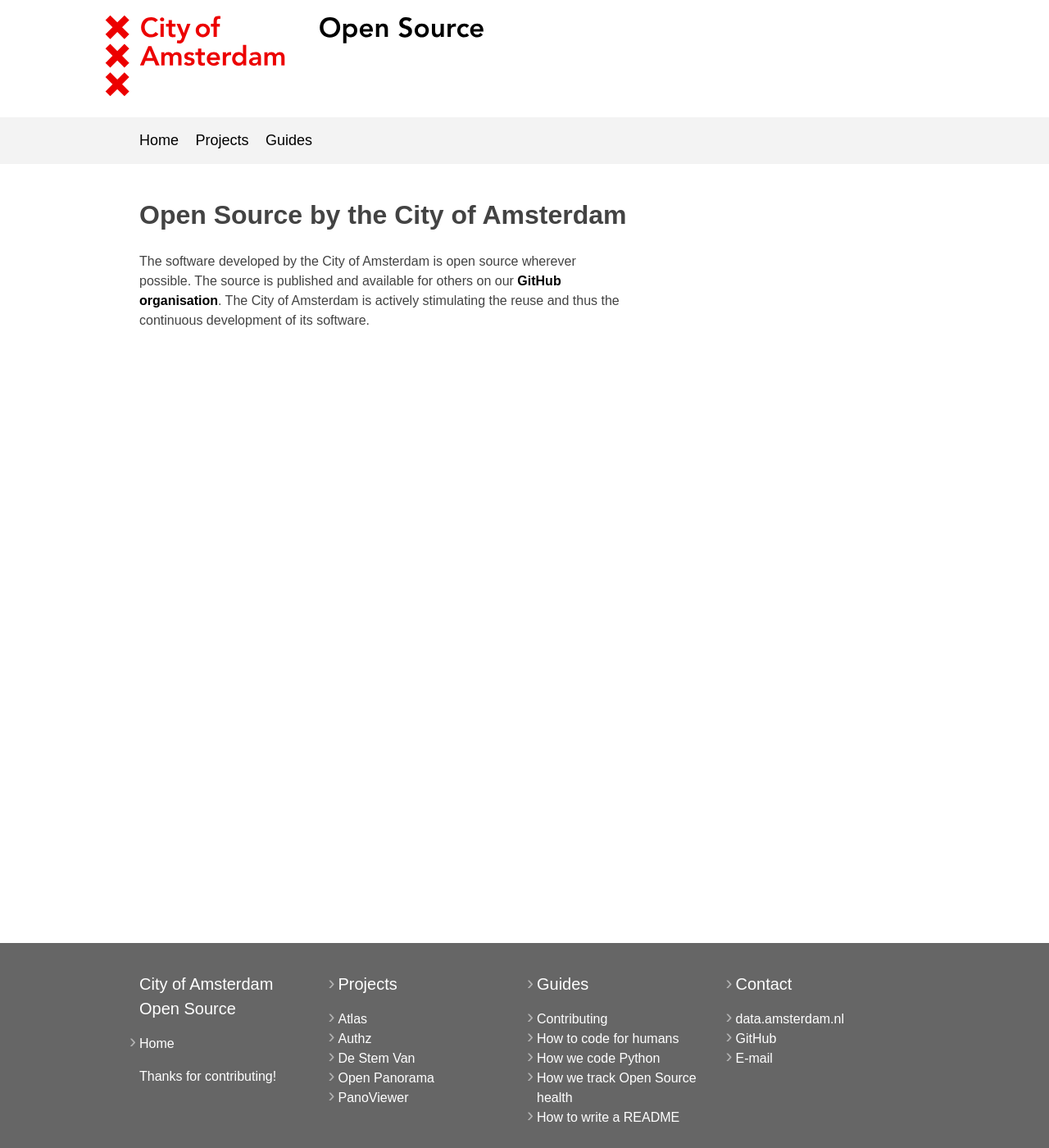
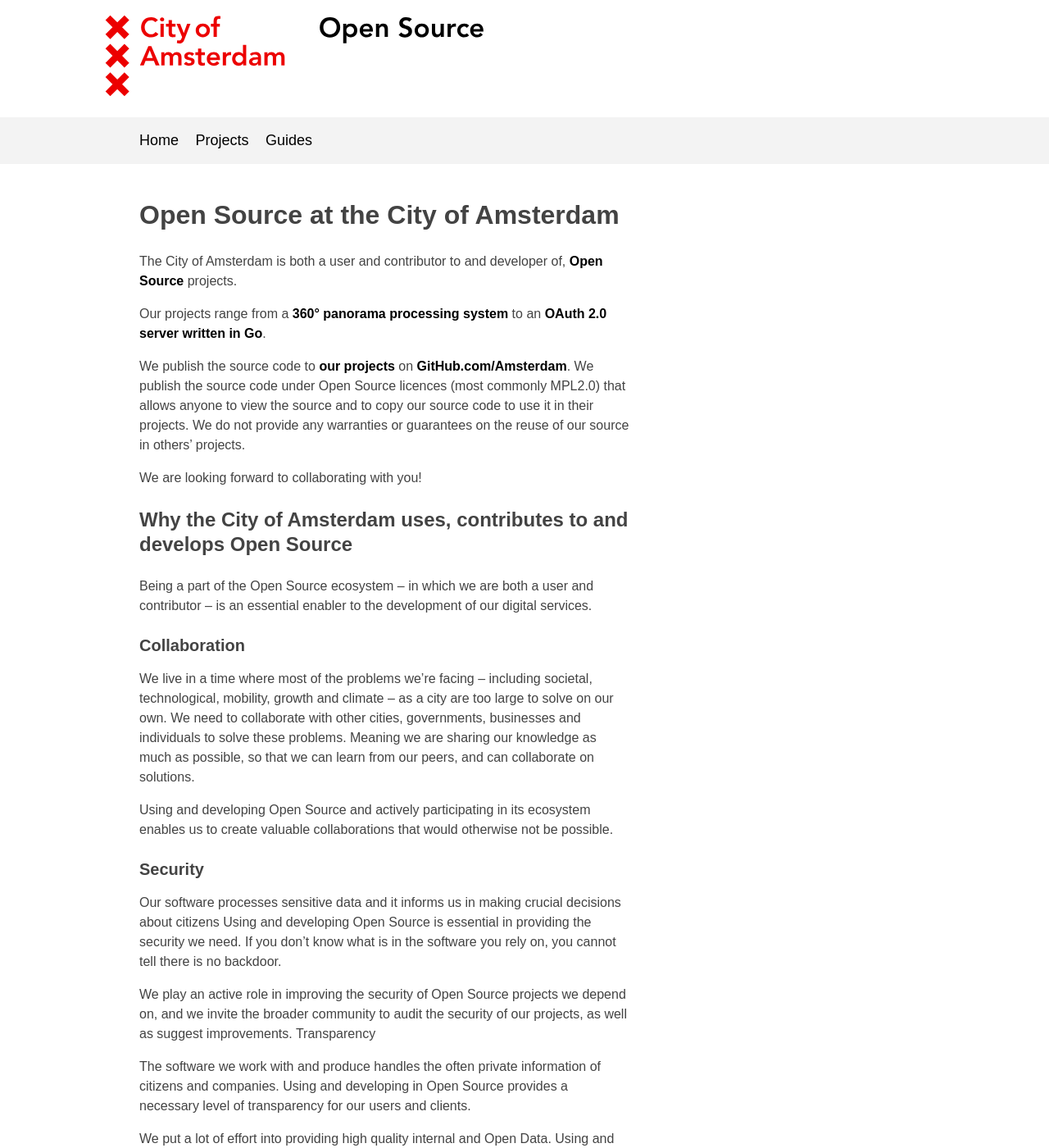
Before and after one commit to Amsterdam/amsterdam.github.io, a Jekyll site: the page built from index.md, in a window 1280 px wide and 1400 px high. Shown: the whole window at 82% size. Built offline with Jekyll 4.4.1, drawn with Linux system fonts in a browser that asks for light colours; our own code applies the rules of GitHub Pages for plain Markdown files; some of the changed text lies outside the part shown.

Commit message:
Why we do Open Source

```diff
--- a/index.md
+++ b/index.md
@@ -1,5 +1,58 @@
-# Open Source by the City of Amsterdam
+# Open Source at the City of Amsterdam
 
-<!-- The following text is copied in spirit the 'Open Source' bit on data.amsterdam.nl -->
+The City of Amsterdam is both a user and contributor to and developer of, [Open Source](https://opensource.org/faq#osd) projects.
 
-The software developed by the City of Amsterdam is open source wherever possible. The source is published and available for others on our [GitHub organisation](//github.com/amsterdam). The City of Amsterdam is actively stimulating the reuse and thus the continuous development of its software.
+Our projects range from a [360° panorama processing system](projects/open-panorama.md) to an [OAuth 2.0 server written in Go](projects/authz.md).
+
+We publish the source code to [our projects](projects/) on [GitHub.com/Amsterdam](http://github.com/amsterdam). We publish the source code under Open Source licences (most commonly MPL2.0) that allows anyone to view the source and to copy our source code to use it in their projects. We do not provide any warranties or guarantees on the reuse of our source in others’ projects.
+
+We are looking forward to collaborating with you!
+
+## Why the City of Amsterdam uses, contributes to and develops Open Source
+
+Being a part of the Open Source ecosystem – in which we are both a user and contributor – is an essential enabler to the development of our digital services.
+
+### Collaboration
+
+We live in a time where most of the problems we’re facing – including societal, technological, mobility, growth and climate – as a city are too large to solve on our own. We need to collaborate with other cities, governments, businesses and individuals to solve these problems. Meaning we are sharing our knowledge as much as possible, so that we can learn from our peers, and can collaborate on solutions.
+
+Using and developing Open Source and actively participating in its ecosystem enables us to create valuable collaborations that would otherwise not be possible.
+
+### Security
+
+Our software processes sensitive data and it informs us in making crucial decisions about citizens Using and developing Open Source is essential in providing the security we need. If you don’t know what is in the software you rely on, you cannot tell there is no backdoor.
+
+We play an active role in improving the security of Open Source projects we depend on, and we invite the broader community to audit the security of our projects, as well as suggest improvements.
+Transparency
+
+The software we work with and produce handles the often private information of citizens and companies. Using and developing in Open Source provides a necessary level of transparency for our users and clients.
+
+We put a lot of effort into providing high quality internal and Open Data. Using and developing Open Source and being transparent about how the data we use for decision making is created and utilised gives it the context it needs to be useful and reliable.
+
+### Support
+
+Participating in the Open Source ecosystem, both as a user and as a developer, means that finding solutions to problems is always a community affair that involves users, contributors and the core developers of a project. The community helps by quickly resolving simple issues as well as adapting the code to solve more complex issues. Fixing problems together means every problem and its solution leads to better code for every user.
+
+### Reliability and Maintainability
+
+Using and developing Open Source means working with a diverse community in different circumstances to review, test and maintain the code at the core of our services.
+
+### Agility
+
+Using and developing Open Source software enables us to have flexible control over our processes and full access to our data. The flexibility and access enable a more flexible process in which we can develop new solutions quicker and with higher effectivity.
+
+Open Source enables us to work with a wider variety of suppliers and freelance developers, meaning we can eliminate vendor lock-in as well as work with better, smaller or more specialised suppliers.
+
+### Reusability
+
+Developing Open Source projects means developing for reuse. Open Source projects are scalable and interoperable.
+
+Developing in the open also allows for other opinions – inside of our organisation and outside – to help adjust the direction of a product to maximise its usefulness to the community it serves.
+
+If one of our projects is successful it can, relatively easily, be replicated or changed to be implemented in a different circumstance.
+
+If one of our projects or parts of one of our projects is reliant on another project we want to replace, the principles of reusability make sure we can easily switch.
+
+### Attractiveness
+
+Many developers prefer developing an Open Source project over a closed source project. Using, contributing to and developing Open Source projects means working at the City of Amsterdam is a lot more attractive for those brilliant, civic-minded, career developers out there.
```
